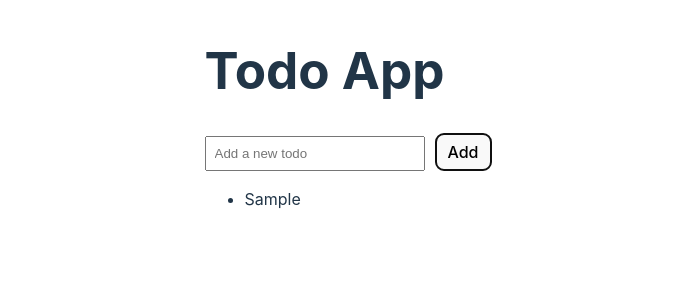
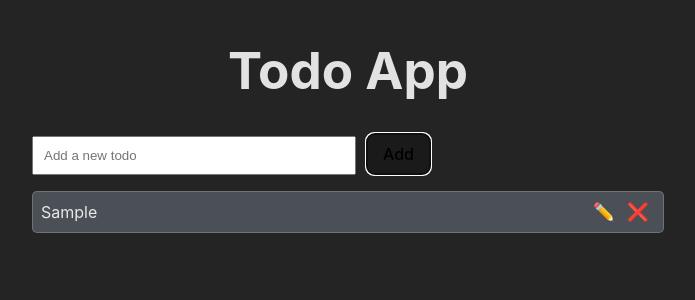
Before and after one commit to Aditya-fxis/Redux, a React (Vite) app in the folder ReduxTodo/: page / in a window 1280 px wide. Both pictures are taken after typing "Sample" into the empty fields and a click on the button "Add". Shown: the top 300 px of the page, without its empty margins (292-987 px from the left). Built offline with nearby package versions, Linux system fonts and the light colour scheme.

Commit message:
Add delete functionality to todos and improve UI styling

```diff
--- a/ReduxTodo/src/App.jsx
+++ b/ReduxTodo/src/App.jsx
@@ -2,10 +2,10 @@ import React from "react";
 import { useState } from "react";
 
 import { useDispatch, useSelector } from "react-redux";
-import { addTodo } from "./feature/todoSlice.jsx";
+import { addTodo, deleteTodo } from "./feature/todoSlice.jsx";
 const App = () => {
   const [input, setInput] = useState("");
-  const todos = useSelector((state) => state.todo);
+  const todoslist = useSelector((state) => state.todo.todos);
   // console.log(state)
   const handleAddTodo = () => {
     if (input.trim()) {
@@ -16,21 +16,41 @@ const App = () => {
   const dispatch = useDispatch();
   return (
     <div className="container">
-      <div>
+      <div className="insidecon">
         <h1>Todo App</h1>
         <input
           type="text"
           value={input}
           onChange={(e) => setInput(e.target.value)}
           placeholder="Add a new todo"
-          style={{ padding: "8px", width: "200px", marginRight: "10px" }}
+          style={{ padding: "10px", width: "300px", marginRight: "10px" }}
         />
-        <button onClick={handleAddTodo} style={{ padding: "8px 12px" }}>
+        <button
+          className="btn"
+          onClick={handleAddTodo}
+          style={{ padding: "10px 16px" }}
+        >
           Add
         </button>
         <ul>
-          {todos.map((todo) => (
-            <li key={todo.id}>{todo.text}</li>
+          {todoslist.map((todo) => (
+            <li key={todo.id}>
+              {todo.text}
+              <div>
+                <button
+                  className="delete"
+                  onClick={() => dispatch(updateTodo(todo.id))}
+                >
+                  ✏️
+                </button>
+                <button
+                  className="delete"
+                  onClick={() => dispatch(deleteTodo(todo.id))}
+                >
+                  ❌
+                </button>
+              </div>
+            </li>
           ))}
         </ul>
       </div>
--- a/ReduxTodo/src/feature/todoSlice.jsx
+++ b/ReduxTodo/src/feature/todoSlice.jsx
@@ -1,14 +1,20 @@
-import { createSlice } from '@reduxjs/toolkit'
+import { createSlice, nanoid } from '@reduxjs/toolkit'
 
-
+const initialState = {
+  todos:[]
+}
 
 export const todoSlice = createSlice({
   name: 'todo',
-  initialState:[],
+  initialState,
   reducers: {
     addTodo: (state, action) => {
-        state.push({ id: Date.now(), text: action.payload, completed: false });
-        console.log(state, action.payload)
+        // state.push({ id: nanoid(), text: action.payload, completed: false });
+        const todo = { id: nanoid(), text: action.payload, completed: false }
+        state.todos.push(todo)
+      },
+    deleteTodo: (state, action) => {
+       state.todos= state.todos.filter((todo)=>todo.id!==action.payload)
       },
     incrementByAmount: (state, action) => {
       state.value += action.payload
@@ -16,6 +22,6 @@ export const todoSlice = createSlice({
   },
 })
 
-export const { addTodo, incrementByAmount } = todoSlice.actions
+export const { addTodo, deleteTodo, incrementByAmount } = todoSlice.actions
 
 export default todoSlice.reducer
--- a/ReduxTodo/src/index.css
+++ b/ReduxTodo/src/index.css
@@ -18,18 +18,17 @@ a {
   color: #646cff;
   text-decoration: inherit;
 }
+
 a:hover {
   color: #535bf2;
 }
-
-
 
 h1 {
   font-size: 3.2em;
   line-height: 1.1;
 }
 
-button {
+.btn {
   border-radius: 8px;
   border: 1px solid transparent;
   padding: 0.6em 1.2em;
@@ -40,30 +39,56 @@ button {
   cursor: pointer;
   transition: border-color 0.25s;
 }
-button:hover {
+
+.btn:hover {
   border-color: #646cff;
 }
-button:focus,
-button:focus-visible {
+
+.btn:focus,
+.btn:focus-visible {
   outline: 4px auto -webkit-focus-ring-color;
-}
-
-@media (prefers-color-scheme: light) {
-  :root {
-    color: #213547;
-    background-color: #ffffff;
-  }
-  a:hover {
-    color: #747bff;
-  }
-  button {
-    background-color: #f9f9f9;
-  }
 }
 
 .container {
   display: flex;
   align-items: center;
   justify-content: center;
+}
 
+.insidecon {
+  width: 50%;
 }
+
+.insidecon h1 {
+  text-align: center;
+}
+
+ul {
+  padding: 0;
+}
+
+li {
+  display: flex;
+  justify-content: space-between;
+  align-items: center;
+  padding: 8px;
+  margin: 6px 0px;
+  border: 1px solid rgba(255, 255, 255, 0.2);
+  border-radius: 5px;
+  background-color: rgba(88, 96, 103, 0.745);
+}
+
+.delete {
+  cursor: pointer;
+  font-size: 1.1em;
+  color: #ff6b6b;
+  transition: color 0.2s ease;
+  background-color: transparent;
+  border: none;
+  cursor: pointer;
+}
+
+.delete:hover {
+  transform: scale(1.2);
+  transition: transform 0.2s ease, color 0.2s ease;
+}
```
